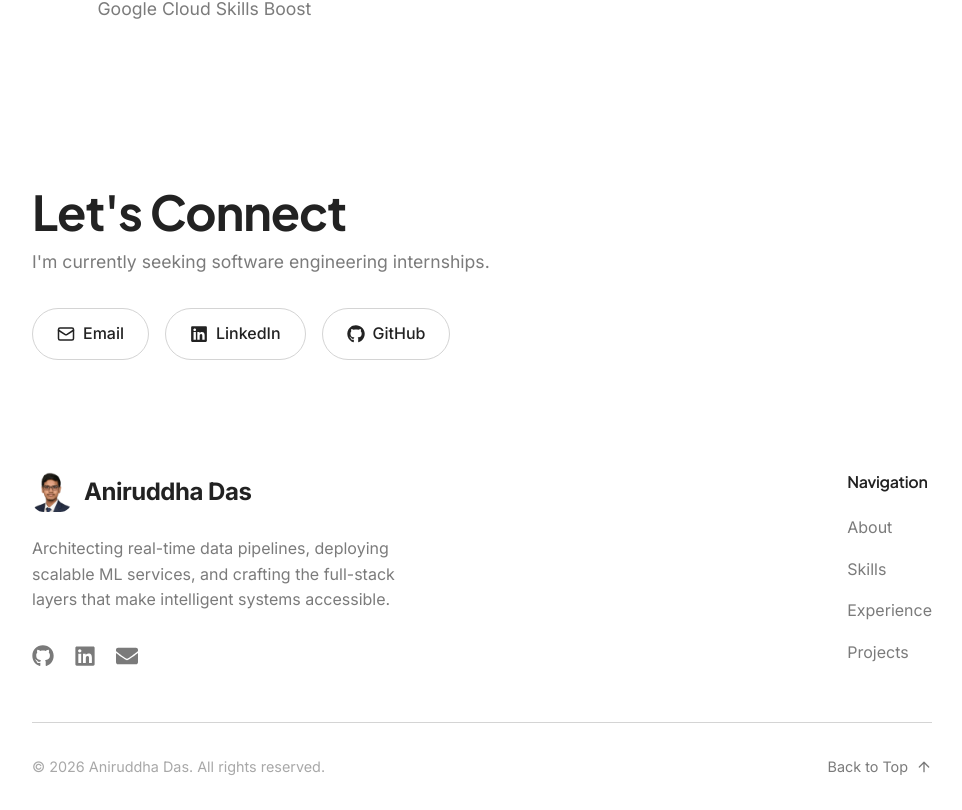
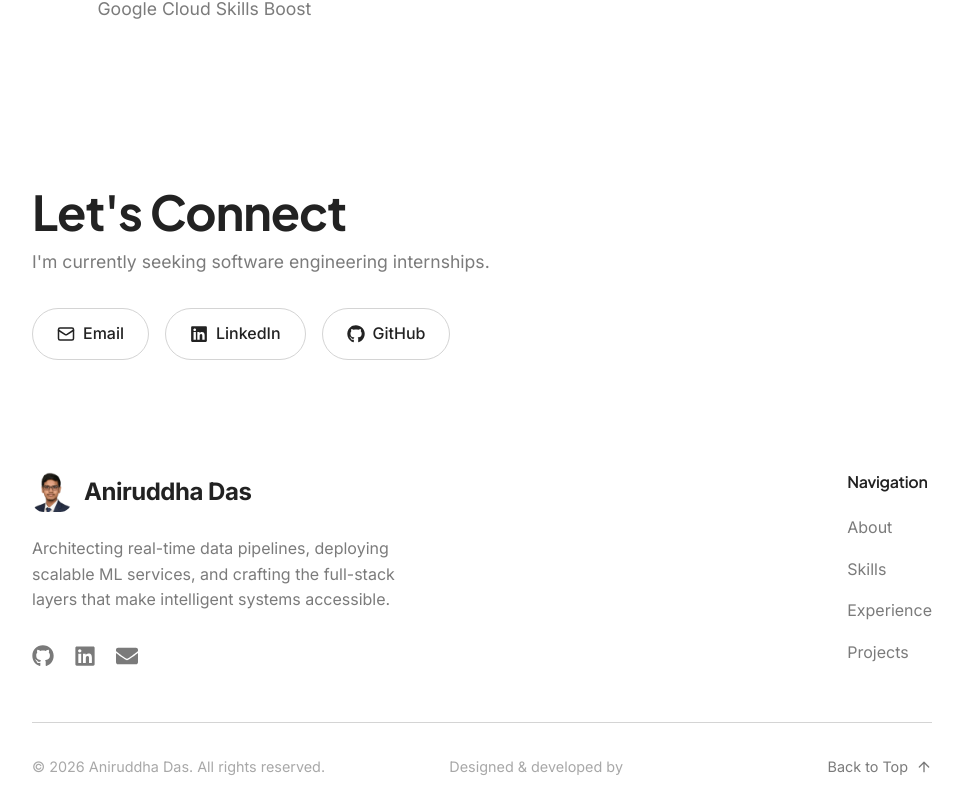
Before and after one commit to 24f2006234/aniruddha-portfolio, a React (Vite) app: page / in a window 1280 px wide. Shown: the part 4115-4925 px from the top of the page, without its empty margins (158-1120 px from the left). Built offline with nearby package versions, Linux system fonts and the light colour scheme.

Commit message:
Add The UI Company credit to footer

```diff
--- a/src/components/Footer.jsx
+++ b/src/components/Footer.jsx
@@ -3,6 +3,7 @@ import { Link } from "react-scroll";
 import { personalInfo } from "../data/portfolioData";
 import { FaGithub, FaLinkedin, FaEnvelope } from "react-icons/fa";
 import { ArrowUp } from "lucide-react";
+import uiCompanyLogo from "../assets/the ui company.png";
 
 export default function Footer() {
   const year = new Date().getFullYear();
@@ -58,13 +59,30 @@ export default function Footer() {
         </div>
 
         {/* Bottom Bar */}
-        <div style={{ display: 'flex', flexWrap: 'wrap', justifyContent: 'space-between', alignItems: 'center', gap: '1rem' }}>
+        <div style={{ display: 'flex', flexWrap: 'wrap', justifyContent: 'space-between', alignItems: 'center', gap: '2rem' }}>
+
           <p style={{ color: "var(--text-muted)", fontSize: "0.9rem", margin: 0 }}>
             &copy; {year} {personalInfo.name}. All rights reserved.
           </p>
+
+          <div style={{ display: 'flex', alignItems: 'center', gap: '0.75rem' }}>
+            <span style={{ color: "var(--text-muted)", fontSize: "0.9rem" }}>Designed & developed by</span>
+            <a
+              href="https://the-ui-company.vercel.app/"
+              target="_blank"
+              rel="noreferrer"
+              style={{ display: 'flex', alignItems: 'center', opacity: 0.8, transition: 'opacity 0.2s' }}
+              onMouseEnter={(e) => e.currentTarget.style.opacity = 1}
+              onMouseLeave={(e) => e.currentTarget.style.opacity = 0.8}
+            >
+              <img src={uiCompanyLogo} alt="The UI Company" style={{ height: '22px', objectFit: 'contain', filter: 'brightness(0) invert(1)', opacity: '0.8' }} />
+            </a>
+          </div>
+
           <Link to="hero" smooth duration={800} style={{ display: 'flex', alignItems: 'center', gap: '0.5rem', color: 'var(--text-secondary)', fontSize: '0.9rem', cursor: 'pointer', transition: 'color 0.2s' }} onMouseEnter={(e) => e.currentTarget.style.color = 'var(--text-primary)'} onMouseLeave={(e) => e.currentTarget.style.color = 'var(--text-secondary)'}>
             Back to Top <ArrowUp size={16} />
           </Link>
+
         </div>
 
       </div>
```
